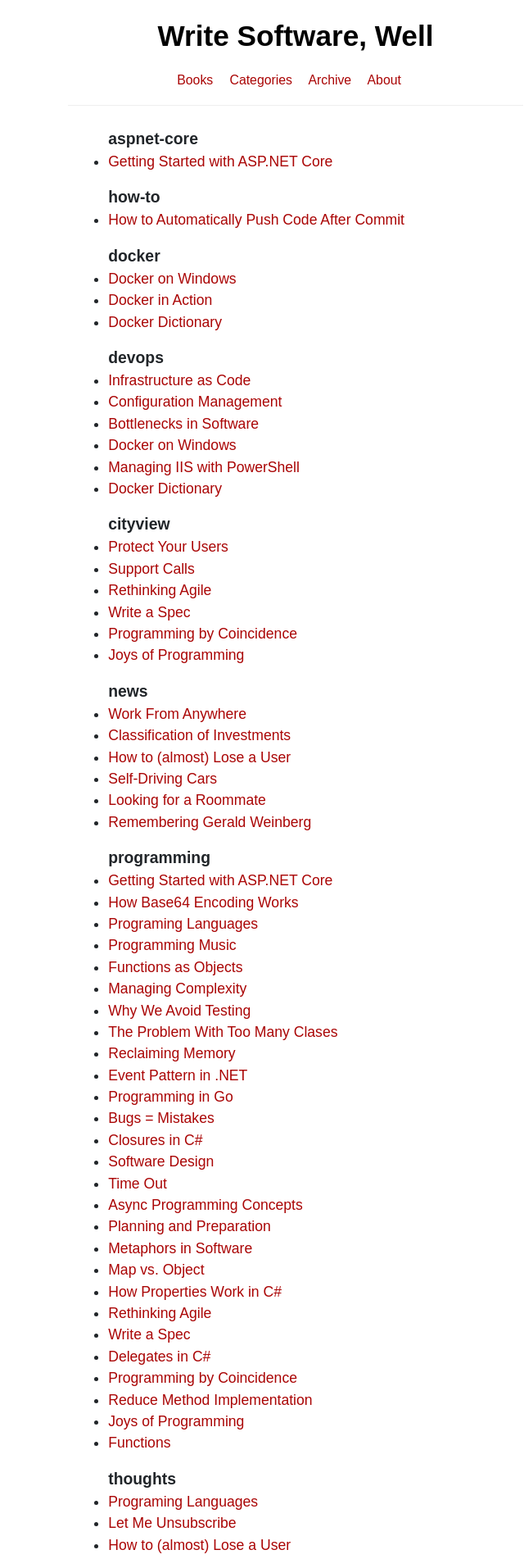
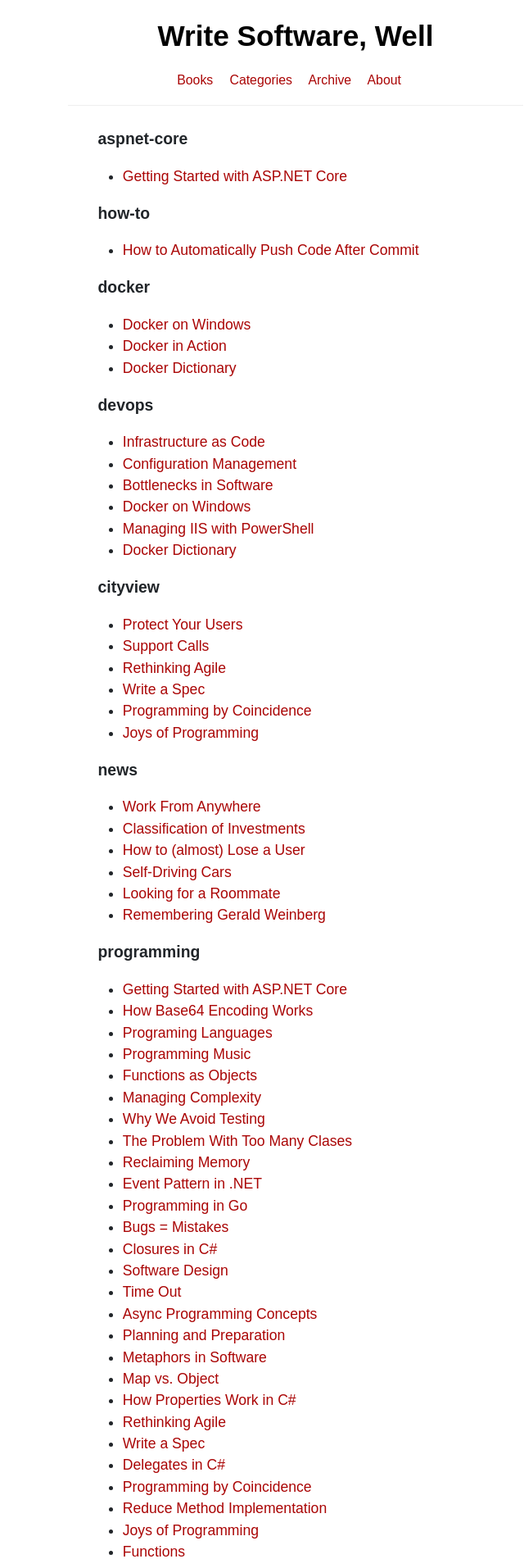
Before and after one commit to akshayKhot/akshayKhot.github.io, a Jekyll site: the page built from tags.md, in a window 1280 px wide. Shown: the top 1902 px of the page at 82% size, without its empty margins (279-919 px from the left). Built offline with Jekyll 4.4.1, drawn with Linux system fonts in a browser that asks for light colours.

Commit message:
clenup tags

```diff
--- a/style.scss
+++ b/style.scss
@@ -233,9 +233,16 @@ footer {
 
 section.tags {
   margin: 1em;
-  div.tag-name {
-    font-size: 1.1em;
-    font-weight: bold;
+
+  div.tag-container {
+    div.tag-name {
+      margin: 0.5em 1em;
+      font-size: 1.1em;
+      font-weight: bold;
+    }
+    ul {
+      margin: 1em;
+    }
   }
 }
 
@@ -264,6 +271,6 @@ section.books {
 @import "highlights";
 @import "svg-icons";
 
-ul:target {
+div:target {
   background-color: lightyellow;
 }
--- a/tags.md
+++ b/tags.md
@@ -6,13 +6,15 @@ permalink: /tags/
 
 <section class="tags">
 
-{% for tag in site.tags reversed %}
-  <ul id="{{ tag[0] }}">
-    <div class="tag-name">{{ tag[0] }}</div>
-    {% for post in tag[1] %}
-      <li><a href="{{ post.url }}">{{ post.title }}</a></li>
-    {% endfor %}
-  </ul>
-{% endfor %}
+  {% for tag in site.tags reversed %}
+    <div id="{{ tag[0] }}" class="tag-container">
+      <div class="tag-name"> {{ tag[0] }} </div>
+      <ul>
+        {% for post in tag[1] %}
+          <li><a href="{{ post.url }}">{{ post.title }}</a></li>
+        {% endfor %}
+      </ul>
+    </div>
+  {% endfor %}
 
 </section>
```
